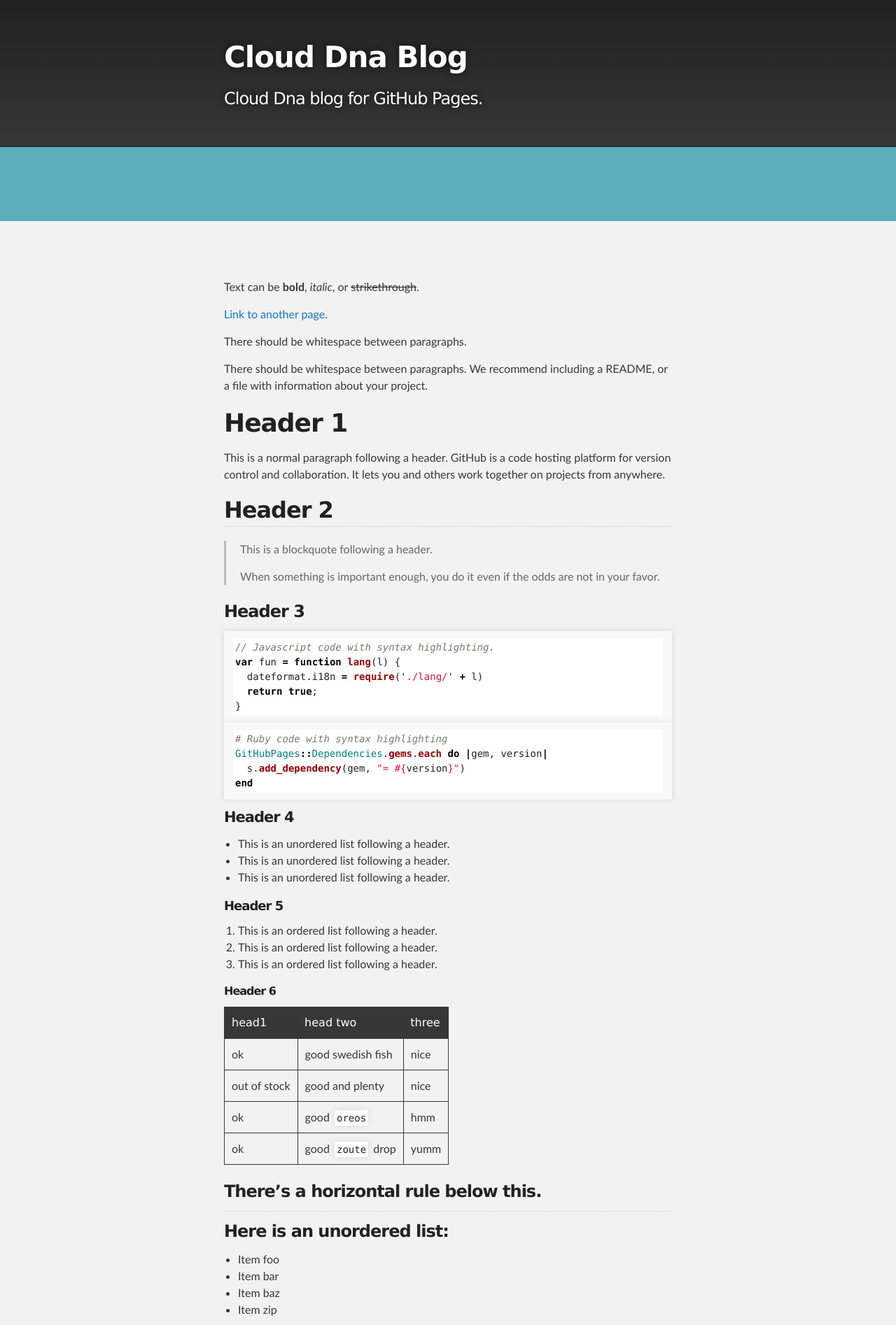
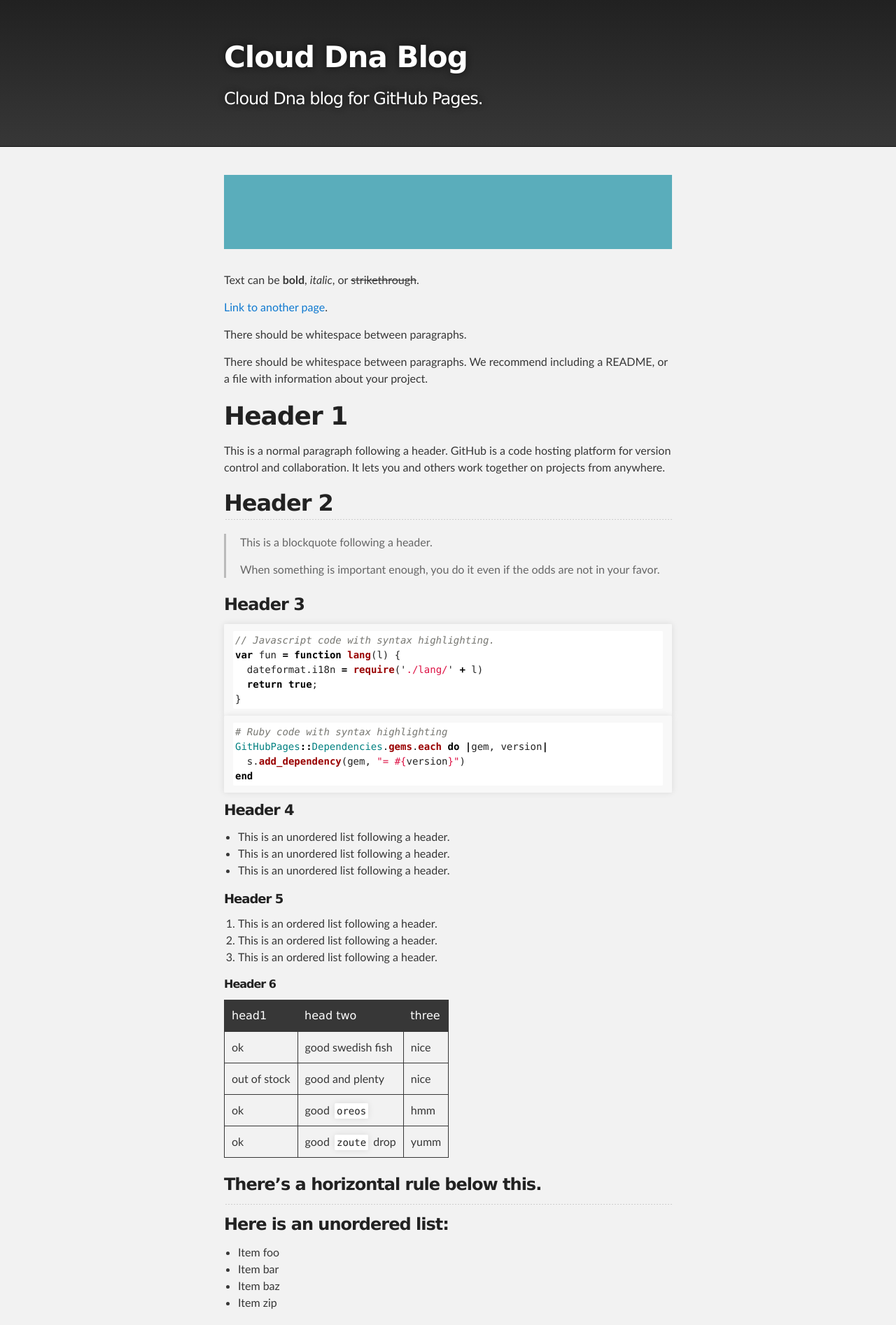
Before and after one commit to clouddna-au/clouddna-au.github.io, a Jekyll site: the page built from index.md, in a window 1280 px wide. Shown: the top 1894 px of the page at 70% size. Built offline with Jekyll 4.4.1, drawn with Linux system fonts in a browser that asks for light colours.

Commit message:
title changrs css

```diff
--- a/_layouts/default.html
+++ b/_layouts/default.html
@@ -29,12 +29,13 @@
 
   <!-- MAIN CONTENT -->
   <div id="main_content_wrap" class="outer">
-    <div id="content">
-      <h2 class="page-title">
-        <span class="container">{{ page.title }}</span>
-      </h2>
-    </div>
+
     <section id="main_content" class="inner">
+        <div id="content">
+            <h2 class="page-title">
+              <span class="container">{{ page.title }}</span>
+            </h2>
+          </div>
       {{ content }}
     </section>
   </div>
```
